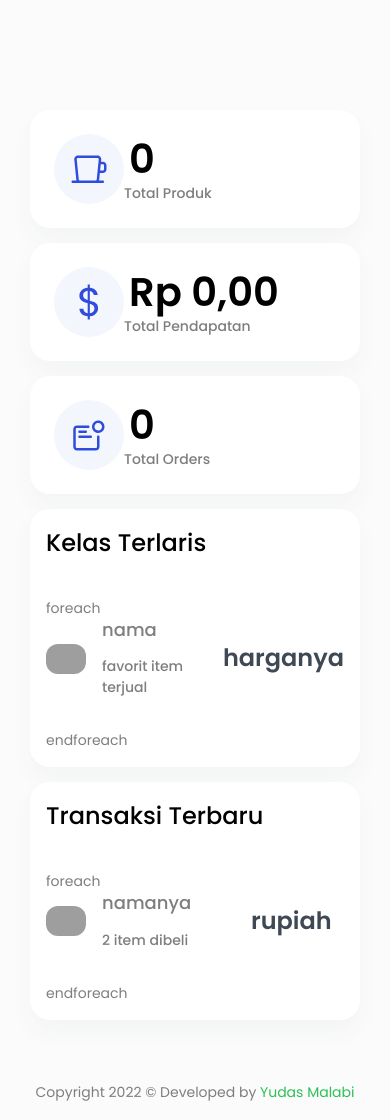
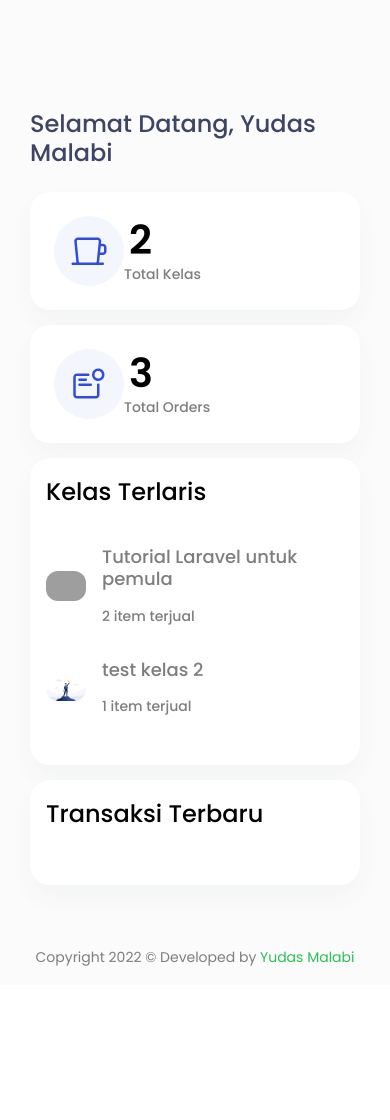
Before and after one commit to Yudas1337/101skill, a PHP site: page /101skill/index.php?page=dashboard in a window 390 px wide. Shown: the part 80-1200 px from the top of the page. After the commit the page ends 1046 px from the top, so only its background shows below. Run offline with PHP 8.4, Linux system fonts and the light colour scheme; a user stored in the database is signed in; data comes from the database, SQL or seed files in the repository; data that the repository does not hold is empty; some libraries are stand-ins or nearby versions; grey boxes are pictures that could not be loaded.

Commit message:
add update to index in dashboard admin

```diff
--- a/app/controllers/ClassroomController.php
+++ b/app/controllers/ClassroomController.php
@@ -143,6 +143,26 @@ class ClassroomController extends Controller implements FormInterface
     }
 
     /**
+     * Get total orders
+     * @return int
+     */
+
+    public function getTotalOrders(): int
+    {
+        return $this->classroomModel->getTotalOrders();
+    }
+
+    /**
+     * filter orders
+     * @return array
+     */
+
+    public function getLatestTransactions(): array
+    {
+        return $this->classroomModel->getNewOrder();
+    }
+
+    /**
      * Filter Form .
      * @return void
      */
--- a/models/ClassroomModel.php
+++ b/models/ClassroomModel.php
@@ -294,4 +294,30 @@ class ClassroomModel extends Config implements ModelInterface, ClassroomInterfac
 
         return $arr;
     }
+
+    /**
+     * Get total orders
+     * @return int
+     */
+
+    public function getTotalOrders(): int
+    {
+        return $this->db->query("SELECT * FROM user_classrooms")->num_rows;
+    }
+
+    /**
+     * new orders
+     * @return array
+     */
+
+    public function getNewOrder(): array
+    {
+        $arr = array();
+        $sql = $this->db->query("SELECT * FROM orders o JOIN order_details od ON od.invoice_id = o.invoice_id JOIN user u ON o.user_id = u.id JOIN classrooms c ON c.id = od.classrooms_id ORDER BY od.id DESC LIMIT 5");
+        while ($data = $sql->fetch_object()) {
+            $arr[] = $data;
+        }
+
+        return $arr;
+    }
 }
--- a/views/public/dashboard/index.php
+++ b/views/public/dashboard/index.php
@@ -1,13 +1,11 @@
 <?php
 require_once __DIR__ . "/../../layouts/dashboard/sidebar.php";
-// require_once __DIR__ . "/../../../controllers/ProductController.php";
-// require_once __DIR__ . "/../../../controllers/OrderController.php";
-// $product = new ProductController();
-// $order = new OrderController();
-// $totalProduct = $product->countRows();
-// $revenue = $order->countRevenue();
-// $totalOrder = $order->countRows();
-// $newOrder = $order->getNewOrder();
+require_once __DIR__ . "/../../../app/controllers/ClassroomController.php";
+$classroom = new ClassroomController();
+$totalClassroom = $classroom->countRows();
+$favorite = $classroom->getFavoriteClassroom();
+$latest = $classroom->getLatestTransactions();
+$orders = $classroom->getTotalOrders();
 ?>
 
 <!--**********************************
@@ -22,6 +20,9 @@ require_once __DIR__ . "/../../layouts/dashboard/sidebar.php";
         <div class="container-fluid">
             <?php if (isset($_SESSION['role']) && $_SESSION['role'] == 'admin') : ?>
                 <div class="row">
+                    <div class="col-lg-12 mb-3">
+                        <h3>Selamat Datang, <?= $getUser['name'] ?></h3>
+                    </div>
                     <div class="col-xl-3 col-xxl-3 col-lg-6 col-md-6 col-sm-6">
                         <div class="widget-stat card">
                             <div class="card-body p-4">
@@ -33,27 +34,8 @@ require_once __DIR__ . "/../../layouts/dashboard/sidebar.php";
                                         </svg>
                                     </span>
                                     <div class="media-body">
-                                        <h3 class="mb-0 text-black"><span class="counter ms-0">0</span></h3>
-                                        <p class="mb-0">Total Produk</p>
-                                    </div>
-                                </div>
-                            </div>
-                        </div>
-                    </div>
-                    <div class="col-xl-6 col-xxl-6 col-lg-6 col-md-6 col-sm-6">
-                        <div class="widget-stat card">
-                            <div class="card-body p-4">
-                                <div class="media ai-icon d-flex">
-                                    <span class="me-3 bgl-primary text-primary">
-                                        <!-- <i class="ti-user"></i> -->
-                                        <svg width="20" height="36" viewBox="0 0 20 36" fill="none" xmlns="http://www.w3.org/2000/svg">
-                                            <path d="M19.08 24.36C19.08 25.64 18.76 26.8667 18.12 28.04C17.48 29.1867 16.5333 30.1467 15.28 30.92C14.0533 31.6933 12.5733 32.1333 10.84 32.24V35.48H8.68V32.24C6.25333 32.0267 4.28 31.2533 2.76 29.92C1.24 28.56 0.466667 26.84 0.44 24.76H4.32C4.42667 25.88 4.84 26.8533 5.56 27.68C6.30667 28.5067 7.34667 29.0267 8.68 29.24V19.24C6.89333 18.7867 5.45333 18.32 4.36 17.84C3.26667 17.36 2.33333 16.6133 1.56 15.6C0.786667 14.5867 0.4 13.2267 0.4 11.52C0.4 9.36 1.14667 7.57333 2.64 6.16C4.16 4.74666 6.17333 3.96 8.68 3.8V0.479998H10.84V3.8C13.1067 3.98667 14.9333 4.72 16.32 6C17.7067 7.25333 18.5067 8.89333 18.72 10.92H14.84C14.7067 9.98667 14.2933 9.14667 13.6 8.4C12.9067 7.62667 11.9867 7.12 10.84 6.88V16.64C12.6 17.0933 14.0267 17.56 15.12 18.04C16.24 18.4933 17.1733 19.2267 17.92 20.24C18.6933 21.2533 19.08 22.6267 19.08 24.36ZM4.12 11.32C4.12 12.6267 4.50667 13.6267 5.28 14.32C6.05333 15.0133 7.18667 15.5867 8.68 16.04V6.8C7.29333 6.93333 6.18667 7.38667 5.36 8.16C4.53333 8.90667 4.12 9.96 4.12 11.32ZM10.84 29.28C12.28 29.12 13.4 28.6 14.2 27.72C15.0267 26.84 15.44 25.7867 15.44 24.56C15.44 23.2533 15.04 22.2533 14.24 21.56C13.44 20.84 12.3067 20.2667 10.84 19.84V29.28Z" fill="#2F4CDD"></path>
-                                        </svg>
-                                    </span>
-                                    <div class="media-body">
-                                        <h3 class="mb-0 text-black"><span class="counter ms-0">
-                                                <?= formHelper::rupiah(0) ?></span></h3>
-                                        <p class="mb-0">Total Pendapatan</p>
+                                        <h3 class="mb-0 text-black"><span class="counter ms-0"><?= $totalClassroom ?></span></h3>
+                                        <p class="mb-0">Total Kelas</p>
                                     </div>
                                 </div>
                             </div>
@@ -73,7 +55,7 @@ require_once __DIR__ . "/../../layouts/dashboard/sidebar.php";
                                         </svg>
                                     </span>
                                     <div class="media-body">
-                                        <h3 class="mb-0 text-black"><span class="counter ms-0">0</span></h3>
+                                        <h3 class="mb-0 text-black"><span class="counter ms-0"><?= $orders ?></span></h3>
                                         <p class="mb-0">Total Orders</p>
                                     </div>
                                 </div>
@@ -91,24 +73,21 @@ require_once __DIR__ . "/../../layouts/dashboard/sidebar.php";
                                         </div>
                                     </div>
                                     <div class="card-body pt-3">
-                                        foreach
-                                        <div class="media mb-3 pb-3 items-list-2 align-items-center">
-                                            <a href="javascript:void(0);"><img class="img-fluid rounded me-3" width="85" src="<?= $uriHelper->assetUrl('images/product/thumbnail') ?>" alt="DexignZone"></a>
-                                            <div class="ml-3 media-body col-6 px-0">
-                                                <h3 class="mt-0 mb-3 sub-title"><a href="<?= $uriHelper->baseUrl('index.php?page=dashboard&content=product&menu=detail&id=id') ?>">nama</a></h3>
-                                                <span class="font-w500 mb-3">favorit item terjual</span>
+                                        <?php foreach ($favorite as $list) : ?>
+                                            <div class="media mb-3 pb-3 items-list-2 align-items-center">
+                                                <a href="javascript:void(0);"><img class="img-fluid rounded me-3" width="85" src="<?= $uriHelper->assetUrl('images/classroom_thumbnails/' . $list->thumbnail) ?>" alt="DexignZone"></a>
+                                                <div class="ml-3 media-body col-12 px-0">
+                                                    <h3 class="mt-0 mb-3 sub-title"><a href="<?= $uriHelper->baseUrl('index.php?page=dashboard&content=classroom&menu=detail&id=' . $list->id) ?>"><?= $list->title ?></a></h3>
+                                                    <span class="font-w500 mb-3"><?= $list->favorit ?> item terjual</span>
+                                                </div>
                                             </div>
-                                            <div class="media-footer align-self-center ms-auto d-block align-items-center d-sm-flex">
-                                                <h3 class="mb-0 font-w600 text-secondary">harganya</h3>
-                                            </div>
-                                        </div>
-                                        endforeach
+                                        <?php endforeach; ?>
                                     </div>
                                 </div>
                             </div>
                         </div>
                     </div>
-                    <div class="col-xl-6">
+                    <div class="col-xl-8">
                         <div class="row">
                             <div class="col-xl-12">
                                 <div class="card">
@@ -118,18 +97,15 @@ require_once __DIR__ . "/../../layouts/dashboard/sidebar.php";
                                         </div>
                                     </div>
                                     <div class="card-body pt-3">
-                                        foreach
-                                        <div class="media mb-3 pb-3 items-list-2 align-items-center">
-                                            <a href="javascript:void(0);"><img class="img-fluid rounded me-3" width="85" src="<?= $uriHelper->assetUrl('images/profile/photo') ?>" alt="DexignZone"></a>
-                                            <div class="ml-3 media-body col-6 px-0">
-                                                <h3 class="mt-0 mb-3 sub-title"><a href="<?= $uriHelper->baseUrl('index.php?page=dashboard&content=order&menu=detail&invoice_id=id_invoice') ?>">namanya</a></h3>
-                                                <span class="font-w500 mb-3">2 item dibeli</span>
+                                        <?php foreach ($latest as $list) : ?>
+                                            <div class="media mb-3 pb-3 items-list-2 align-items-center">
+                                                <a href="javascript:void(0);"><img class="img-fluid rounded me-3" width="85" src="<?= $uriHelper->assetUrl('images/profile/' . $list->photo) ?>" alt="DexignZone"></a>
+                                                <div class="ml-3 media-body col-12 px-0">
+                                                    <h3 class="mt-0 mb-3 sub-title"><a href="<?= $uriHelper->baseUrl('index.php?page=dashboard&content=order&menu=detail&invoice_id=id_invoice') ?>"><?= $list->name ?></a></h3>
+                                                    <span class="font-w500 mb-3">baru saja membeli kelas : <span class="text-danger"> <?= $list->title ?></span></span>
+                                                </div>
                                             </div>
-                                            <div class="media-footer align-self-center ms-auto d-block align-items-center d-sm-flex">
-                                                <h3 class="mb-0 font-w600 text-secondary">rupiah</h3>
-                                            </div>
-                                        </div>
-                                        endforeach
+                                        <?php endforeach; ?>
                                     </div>
                                 </div>
                             </div>
```
